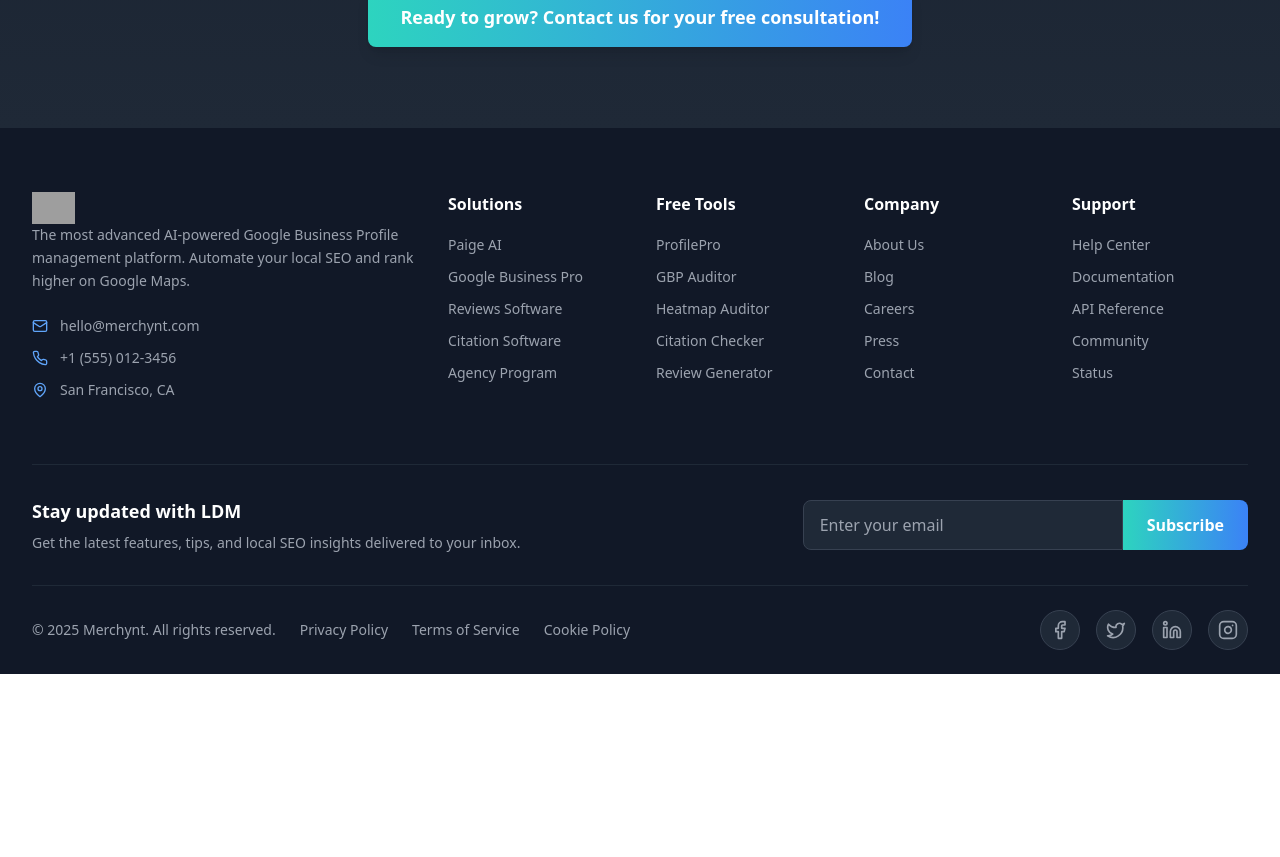
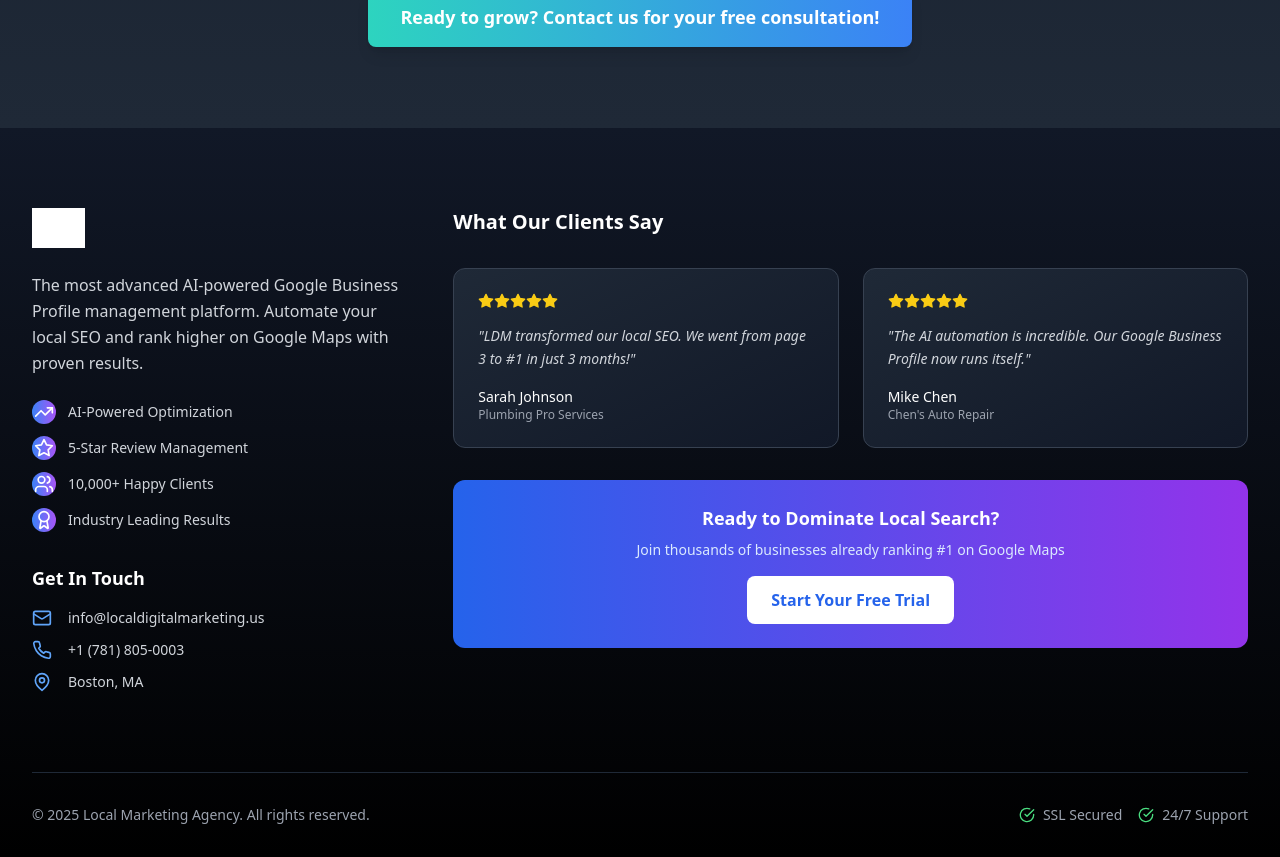
Before and after one commit to pcdesign2023/ldm, a React (Vite) app: page / in a window 1280 px wide. Shown: the part 8200-9057 px from the top of the page. Before the commit the page ends 8874 px from the top, so only its background shows below. Built offline with nearby package versions, Linux system fonts and the light colour scheme; grey boxes are pictures that could not be loaded.

Commit message:
third commit

```diff
--- a/server.cjs
+++ b/server.cjs
@@ -29,7 +29,7 @@
   try {
     await transporter.sendMail({
       from: '"LDM Contact" <test@localdigitalmarketing.us>',
-      to: 'othmane.elmeziani@gmail.com',
+      to: 'revereclassifieds@gmail.com',
       subject: 'New Contact Form Submission',
       text: `\nBusiness Name: ${businessName}\nEmail: ${email}\nPhone: ${phone}\nBusiness Activity: ${activity}\n`,
       html: `<h2>New Contact Submission</h2><p><b>Business Name:</b> ${businessName}</p><p><b>Email:</b> ${email}</p><p><b>Phone:</b> ${phone}</p><p><b>Business Activity:</b> ${activity}</p>`
--- a/src/App.css
+++ b/src/App.css
@@ -1,4 +1,4 @@
-/* Custom styles for the Merchynt Paige clone */
+/* Custom styles for the Local Marketing Agency Paige clone */
 
 * {
   box-sizing: border-box;
--- a/src/App.tsx
+++ b/src/App.tsx
@@ -87,7 +87,7 @@
       <LocalMapSection onCtaClick={openModal} />
       <TestimonialsSection onCtaClick={openModal} />
 
-      <Footer />
+      <Footer onCtaClick={openModal} />
       <ContactModal open={modalOpen} onClose={() => setModalOpen(false)} />
     </div>
   );
--- a/src/components/Footer.tsx
+++ b/src/components/Footer.tsx
@@ -1,162 +1,158 @@
 import React from 'react';
 import { motion } from 'framer-motion';
-import { Facebook, Twitter, Linkedin, Instagram, Mail, Phone, MapPin } from 'lucide-react';
+import { Mail, Phone, MapPin, Star, CheckCircle, TrendingUp, Users, Award } from 'lucide-react';
 
-const Footer: React.FC = () => {
+const Footer: React.FC<{ onCtaClick?: () => void }> = ({ onCtaClick = () => {} }) => {
   const currentYear = new Date().getFullYear();
 
-  const footerLinks = {
-    Solutions: [
-      'Paige AI',
-      'Google Business Pro',
-      'Reviews Software',
-      'Citation Software',
-      'Agency Program'
-    ],
-    'Free Tools': [
-      'ProfilePro',
-      'GBP Auditor',
-      'Heatmap Auditor',
-      'Citation Checker',
-      'Review Generator'
-    ],
-    Company: [
-      'About Us',
-      'Blog',
-      'Careers',
-      'Press',
-      'Contact'
-    ],
-    Support: [
-      'Help Center',
-      'Documentation',
-      'API Reference',
-      'Community',
-      'Status'
-    ]
-  };
+  const keyFeatures = [
+    { icon: <TrendingUp className="w-5 h-5" />, text: "AI-Powered Optimization" },
+    { icon: <Star className="w-5 h-5" />, text: "5-Star Review Management" },
+    { icon: <Users className="w-5 h-5" />, text: "10,000+ Happy Clients" },
+    { icon: <Award className="w-5 h-5" />, text: "Industry Leading Results" }
+  ];
 
-  const socialLinks = [
-    { icon: <Facebook className="w-5 h-5" />, href: '#', label: 'Facebook' },
-    { icon: <Twitter className="w-5 h-5" />, href: '#', label: 'Twitter' },
-    { icon: <Linkedin className="w-5 h-5" />, href: '#', label: 'LinkedIn' },
-    { icon: <Instagram className="w-5 h-5" />, href: '#', label: 'Instagram' },
+  const testimonials = [
+    {
+      text: "LDM transformed our local SEO. We went from page 3 to #1 in just 3 months!",
+      author: "Sarah Johnson",
+      business: "Plumbing Pro Services"
+    },
+    {
+      text: "The AI automation is incredible. Our Google Business Profile now runs itself.",
+      author: "Mike Chen",
+      business: "Chen's Auto Repair"
+    }
   ];
 
   return (
-    <footer className="bg-gray-900 border-t border-gray-800">
+    <footer className="bg-gradient-to-b from-gray-900 to-black border-t border-gray-800">
       <div className="max-w-7xl mx-auto px-4 sm:px-6 lg:px-8">
         {/* Main Footer Content */}
-        <div className="py-16">
-          <div className="grid grid-cols-1 lg:grid-cols-6 gap-8">
+        <div className="py-20">
+          <div className="grid grid-cols-1 lg:grid-cols-3 gap-12">
             {/* Company Info */}
             <motion.div
               initial={{ opacity: 0, y: 20 }}
               whileInView={{ opacity: 1, y: 0 }}
               viewport={{ once: true }}
               transition={{ duration: 0.6 }}
-              className="lg:col-span-2"
+              className="lg:col-span-1"
             >
-              <div className="mb-6">
+              <div className="mb-8">
                 <img
                   src="https://localdigitalmarketing.us/wp-content/uploads/2024/11/xLocal-SEO-in-Revere-MA-1.png.pagespeed.ic.RLBzAjNqlr.png"
-                  alt="Merchynt"
-                  className="h-8 w-auto max-w-[120px]"
+                  alt="Local Marketing Agency"
+                  className="h-10 w-auto max-w-[140px] mb-6 filter invert brightness-0"
                 />
-                <p className="text-gray-400 text-sm leading-relaxed max-w-sm">
+                <p className="text-gray-300 text-base leading-relaxed max-w-sm mb-6">
                   The most advanced AI-powered Google Business Profile management platform.
-                  Automate your local SEO and rank higher on Google Maps.
+                  Automate your local SEO and rank higher on Google Maps with proven results.
                 </p>
-              </div>
 
-              {/* Contact Info */}
+                {/* Key Features */}
                 <div className="space-y-3">
-                <div className="flex items-center text-gray-400 text-sm">
-                  <Mail className="w-4 h-4 mr-3 text-blue-400" />
-                  <a href="mailto:hello@merchynt.com" className="hover:text-white transition-colors">
-                    hello@merchynt.com
-                  </a>
-                </div>
-                <div className="flex items-center text-gray-400 text-sm">
-                  <Phone className="w-4 h-4 mr-3 text-blue-400" />
-                  <a href="tel:+1-555-0123" className="hover:text-white transition-colors">
-                    +1 (555) 012-3456
-                  </a>
-                </div>
-                <div className="flex items-center text-gray-400 text-sm">
-                  <MapPin className="w-4 h-4 mr-3 text-blue-400" />
-                  <span>San Francisco, CA</span>
-                </div>
-              </div>
-            </motion.div>
-
-            {/* Footer Links */}
-            {Object.entries(footerLinks).map(([category, links], categoryIndex) => (
+                  {keyFeatures.map((feature, index) => (
                     <motion.div
-                key={category}
-                initial={{ opacity: 0, y: 20 }}
-                whileInView={{ opacity: 1, y: 0 }}
-                viewport={{ once: true }}
-                transition={{ duration: 0.6, delay: 0.1 * (categoryIndex + 1) }}
-              >
-                <h3 className="text-white font-semibold mb-4">{category}</h3>
-                <ul className="space-y-2">
-                  {links.map((link, linkIndex) => (
-                    <motion.li
-                      key={link}
-                      initial={{ opacity: 0, x: -10 }}
+                      key={feature.text}
+                      initial={{ opacity: 0, x: -20 }}
                       whileInView={{ opacity: 1, x: 0 }}
                       viewport={{ once: true }}
-                      transition={{ duration: 0.4, delay: 0.2 + 0.05 * linkIndex }}
+                      transition={{ duration: 0.4, delay: 0.1 * index }}
+                      className="flex items-center space-x-3"
                     >
-                      <a
-                        href="#"
-                        className="text-gray-400 hover:text-white transition-colors text-sm"
-                      >
-                        {link}
-                      </a>
-                    </motion.li>
-                  ))}
-                </ul>
+                      <div className="flex-shrink-0 w-6 h-6 bg-gradient-to-r from-blue-500 to-purple-500 rounded-full flex items-center justify-center text-white">
+                        {feature.icon}
+                      </div>
+                      <span className="text-gray-300 text-sm font-medium">{feature.text}</span>
                     </motion.div>
                   ))}
                 </div>
               </div>
 
-        {/* Newsletter Signup */}
+              {/* Contact Info */}
+              <div className="space-y-4">
+                <h3 className="text-white font-semibold text-lg mb-4">Get In Touch</h3>
+                <div className="space-y-3">
+                  <div className="flex items-center text-gray-300 text-sm group">
+                    <Mail className="w-5 h-5 mr-4 text-blue-400 group-hover:text-blue-300 transition-colors" />
+                    <a href="mailto:info@localdigitalmarketing.us" className="hover:text-white transition-colors">
+                      info@localdigitalmarketing.us
+                    </a>
+                  </div>
+                  <div className="flex items-center text-gray-300 text-sm group">
+                    <Phone className="w-5 h-5 mr-4 text-blue-400 group-hover:text-blue-300 transition-colors" />
+                    <a href="tel:+1-781-805-0003" className="hover:text-white transition-colors">
+                      +1 (781) 805-0003
+                    </a>
+                  </div>
+                  <div className="flex items-center text-gray-300 text-sm">
+                    <MapPin className="w-5 h-5 mr-4 text-blue-400" />
+                    <span>Boston, MA</span>
+                  </div>
+                </div>
+              </div>
+            </motion.div>
+
+            {/* Testimonials */}
+            <motion.div
+              initial={{ opacity: 0, y: 20 }}
+              whileInView={{ opacity: 1, y: 0 }}
+              viewport={{ once: true }}
+              transition={{ duration: 0.6, delay: 0.2 }}
+              className="lg:col-span-2"
+            >
+              <h3 className="text-white font-semibold text-xl mb-8">What Our Clients Say</h3>
+              <div className="grid grid-cols-1 md:grid-cols-2 gap-6">
+                {testimonials.map((testimonial, index) => (
+                  <motion.div
+                    key={testimonial.author}
+                    initial={{ opacity: 0, y: 20 }}
+                    whileInView={{ opacity: 1, y: 0 }}
+                    viewport={{ once: true }}
+                    transition={{ duration: 0.5, delay: 0.3 + 0.1 * index }}
+                    className="bg-gradient-to-br from-gray-800 to-gray-900 rounded-xl p-6 border border-gray-700 hover:border-gray-600 transition-all duration-300"
+                  >
+                    <div className="flex items-center mb-4">
+                      {[...Array(5)].map((_, i) => (
+                        <Star key={i} className="w-4 h-4 text-yellow-400 fill-current" />
+                      ))}
+                    </div>
+                    <p className="text-gray-300 text-sm leading-relaxed mb-4 italic">
+                      "{testimonial.text}"
+                    </p>
+                    <div>
+                      <p className="text-white font-medium text-sm">{testimonial.author}</p>
+                      <p className="text-gray-400 text-xs">{testimonial.business}</p>
+                    </div>
+                  </motion.div>
+                ))}
+              </div>
+
+              {/* CTA Section */}
               <motion.div
                 initial={{ opacity: 0, y: 20 }}
                 whileInView={{ opacity: 1, y: 0 }}
                 viewport={{ once: true }}
                 transition={{ duration: 0.6, delay: 0.5 }}
-          className="py-8 border-t border-gray-800"
+                className="mt-8 bg-gradient-to-r from-blue-600 to-purple-600 rounded-xl p-6 text-center"
               >
-          <div className="flex flex-col lg:flex-row items-center justify-between">
-            <div className="mb-6 lg:mb-0">
-              <h3 className="text-white font-semibold text-lg mb-2">
-                Stay updated with LDM
-              </h3>
-              <p className="text-gray-400 text-sm">
-                Get the latest features, tips, and local SEO insights delivered to your inbox.
+                <h4 className="text-white font-bold text-lg mb-2">Ready to Dominate Local Search?</h4>
+                <p className="text-blue-100 text-sm mb-4">
+                  Join thousands of businesses already ranking #1 on Google Maps
                 </p>
-            </div>
-
-            <div className="flex w-full lg:w-auto">
-              <input
-                type="email"
-                placeholder="Enter your email"
-                className="flex-1 lg:w-80 px-4 py-3 bg-gray-800 border border-gray-700 rounded-l-lg text-white placeholder-gray-400 focus:outline-none focus:ring-2 focus:ring-blue-500 focus:border-transparent"
-              />
                 <motion.button
+                  onClick={onCtaClick}
                   whileHover={{ scale: 1.05 }}
                   whileTap={{ scale: 0.95 }}
-                className="px-6 py-3 bg-gradient-to-r from-teal-400 to-blue-500 hover:from-teal-500 hover:to-blue-600 text-white font-semibold rounded-r-lg transition-all duration-300"
+                  className="bg-white text-blue-600 px-6 py-3 rounded-lg font-semibold hover:bg-gray-100 transition-all duration-300"
                 >
-                Subscribe
+                  Start Your Free Trial
                 </motion.button>
+              </motion.div>
+            </motion.div>
           </div>
         </div>
-        </motion.div>
 
         {/* Bottom Bar */}
         <motion.div
@@ -164,45 +160,25 @@
           whileInView={{ opacity: 1, y: 0 }}
           viewport={{ once: true }}
           transition={{ duration: 0.6, delay: 0.6 }}
-          className="py-6 border-t border-gray-800"
+          className="py-8 border-t border-gray-800"
         >
           <div className="flex flex-col lg:flex-row items-center justify-between">
-            <div className="flex flex-col lg:flex-row items-center space-y-2 lg:space-y-0 lg:space-x-6 mb-4 lg:mb-0">
+            <div className="flex flex-col lg:flex-row items-center space-y-4 lg:space-y-0 lg:space-x-8 mb-4 lg:mb-0">
               <p className="text-gray-400 text-sm">
-                © {currentYear} Merchynt. All rights reserved.
+                © {currentYear} Local Marketing Agency. All rights reserved.
               </p>
-
-              <div className="flex items-center space-x-6">
-                <a href="#" className="text-gray-400 hover:text-white text-sm transition-colors">
-                  Privacy Policy
-                </a>
-                <a href="#" className="text-gray-400 hover:text-white text-sm transition-colors">
-                  Terms of Service
-                </a>
-                <a href="#" className="text-gray-400 hover:text-white text-sm transition-colors">
-                  Cookie Policy
-                </a>
-              </div>
             </div>
 
-            {/* Social Links */}
+            {/* Trust Badges */}
             <div className="flex items-center space-x-4">
-              {socialLinks.map((social, index) => (
-                <motion.a
-                  key={social.label}
-                  href={social.href}
-                  initial={{ opacity: 0, scale: 0 }}
-                  whileInView={{ opacity: 1, scale: 1 }}
-                  viewport={{ once: true }}
-                  transition={{ duration: 0.4, delay: 0.7 + 0.1 * index }}
-                  whileHover={{ scale: 1.1, y: -2 }}
-                  whileTap={{ scale: 0.9 }}
-                  className="w-10 h-10 bg-gray-800 hover:bg-gray-700 border border-gray-700 hover:border-gray-600 rounded-full flex items-center justify-center text-gray-400 hover:text-white transition-all duration-300"
-                  aria-label={social.label}
-                >
-                  {social.icon}
-                </motion.a>
-              ))}
+              <div className="flex items-center space-x-2 text-gray-400 text-sm">
+                <CheckCircle className="w-4 h-4 text-green-400" />
+                <span>SSL Secured</span>
+              </div>
+              <div className="flex items-center space-x-2 text-gray-400 text-sm">
+                <CheckCircle className="w-4 h-4 text-green-400" />
+                <span>24/7 Support</span>
+              </div>
             </div>
           </div>
         </motion.div>
```
Lines whose indentation alone changed are shown as unchanged.
